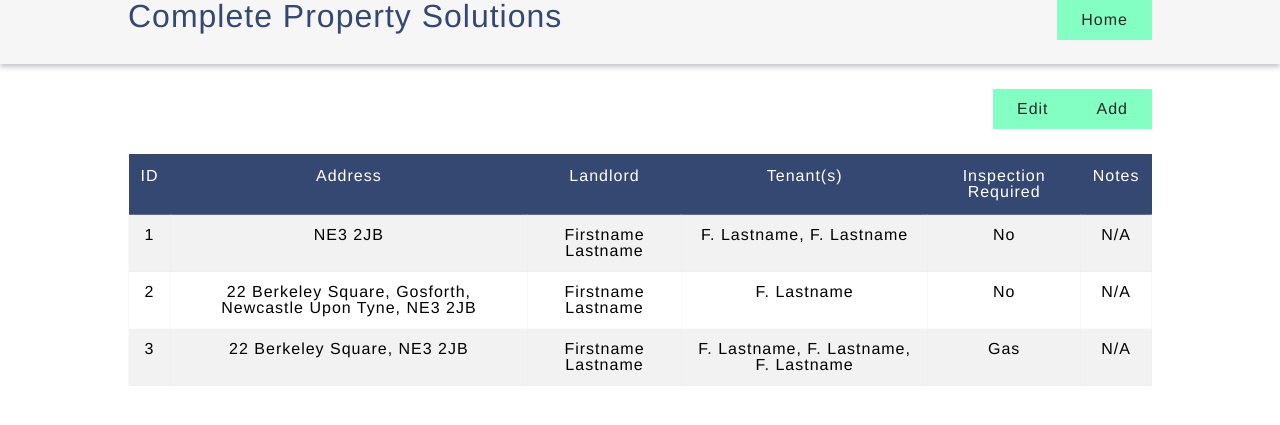
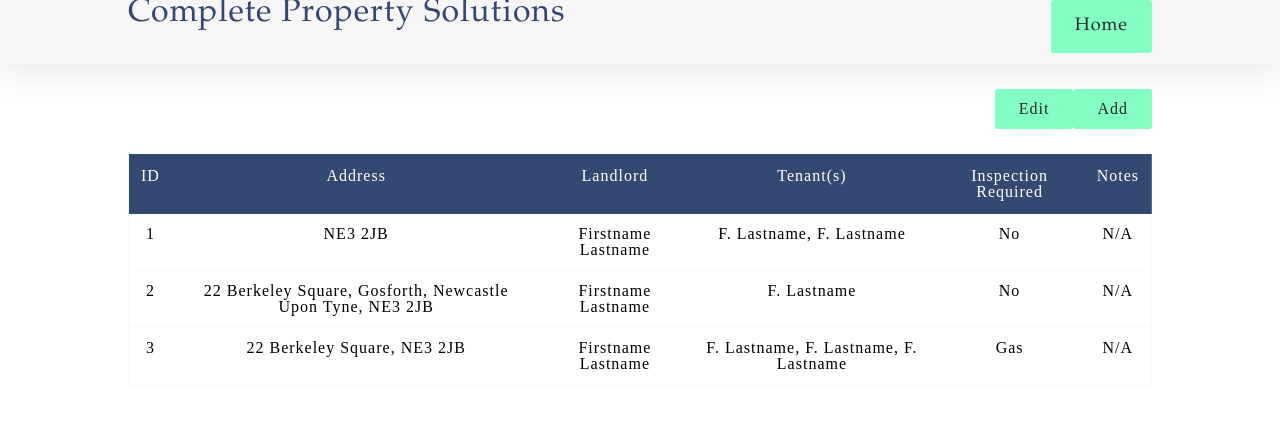
Before and after one commit to dean-jeffery/collab-dev-module, a PHP site: page / in a window 1280 px wide. Shown: the top 425 px of the page. Run offline with PHP 8.4, Linux system fonts and the light colour scheme.

Commit message:
playing with different fonts and shadows
- had a change of heart from the designs, felt a serif font would look good

```diff
--- a/style.css
+++ b/style.css
@@ -8,14 +8,52 @@ White: #f6f6f6
 Grey: #ebebeb
 */
 
+h1 {
+  font-family: Palatino, "Palatino Linotype", "Palatino LT STD", "Book Antiqua",
+    Georgia, serif;
+  font-size: 29px;
+  font-style: normal;
+  font-variant: normal;
+  font-weight: 400;
+  line-height: 29px;
+}
+h3 {
+  font-family: Palatino, "Palatino Linotype", "Palatino LT STD", "Book Antiqua",
+    Georgia, serif;
+  font-size: 22px;
+  font-style: normal;
+  font-variant: normal;
+  font-weight: 700;
+  line-height: 29px;
+}
+p {
+  font-family: Palatino, "Palatino Linotype", "Palatino LT STD", "Book Antiqua",
+    Georgia, serif;
+  font-size: 18px;
+  font-style: normal;
+  font-variant: normal;
+  font-weight: 100;
+  line-height: 29px;
+}
+
+
+
+
+
+
+
+/* /////////////////////////////// */
 #properties {
   border-collapse: collapse;
   width: 100%;
   text-align: center;
+
+  border-left: 1px solid rgba(229, 229, 229, 0.25);
+  border-right: 1px solid rgba(229, 229, 229, 0.25);
 }
 
 #properties td {
-  border: 1px solid rgba(229, 229, 229, 0.25);
+  border-bottom: 1px solid rgba(229, 229, 229, 0.25);
   padding: 12px;
 }
 
@@ -23,12 +61,8 @@ Grey: #ebebeb
   padding: 12px;
 }
 
-#properties tr:nth-child(even) {
-  background-color: #f2f2f2;
-}
-
 #properties tr:hover {
-  background-color: #ddd;
+  background-color: #ebebeb;
 }
 
 #properties th {
@@ -50,10 +84,11 @@ Grey: #ebebeb
   text-decoration: none;
   font-size: 16px;
   float: right;
+  border-radius: 0.2rem;
 }
 
 body {
-  font-family: Montserrat, Helvetica, sans-serif;
+  /* font-family: Montserrat, Helvetica, sans-serif; */
   letter-spacing: 1px;
 }
 
@@ -68,9 +103,9 @@ header {
   width: 100%;
   height: 4rem;
 
-  -webkit-box-shadow: 0 3px 5px rgba(57, 63, 72, 0.3);
-  -moz-box-shadow: 0 3px 5px rgba(57, 63, 72, 0.3);
-  box-shadow: 0 3px 5px rgba(57, 63, 72, 0.3);
+  -webkit-box-shadow: 0 2px 40px 1px rgba(57, 63, 72, 15%);
+  -moz-box-shadow: 0 2px 40px 1px rgba(57, 63, 72, 15%);
+  box-shadow: 0 2px 40px 1px rgba(57, 63, 72, 15%);
 }
 
 .button-space {
```
